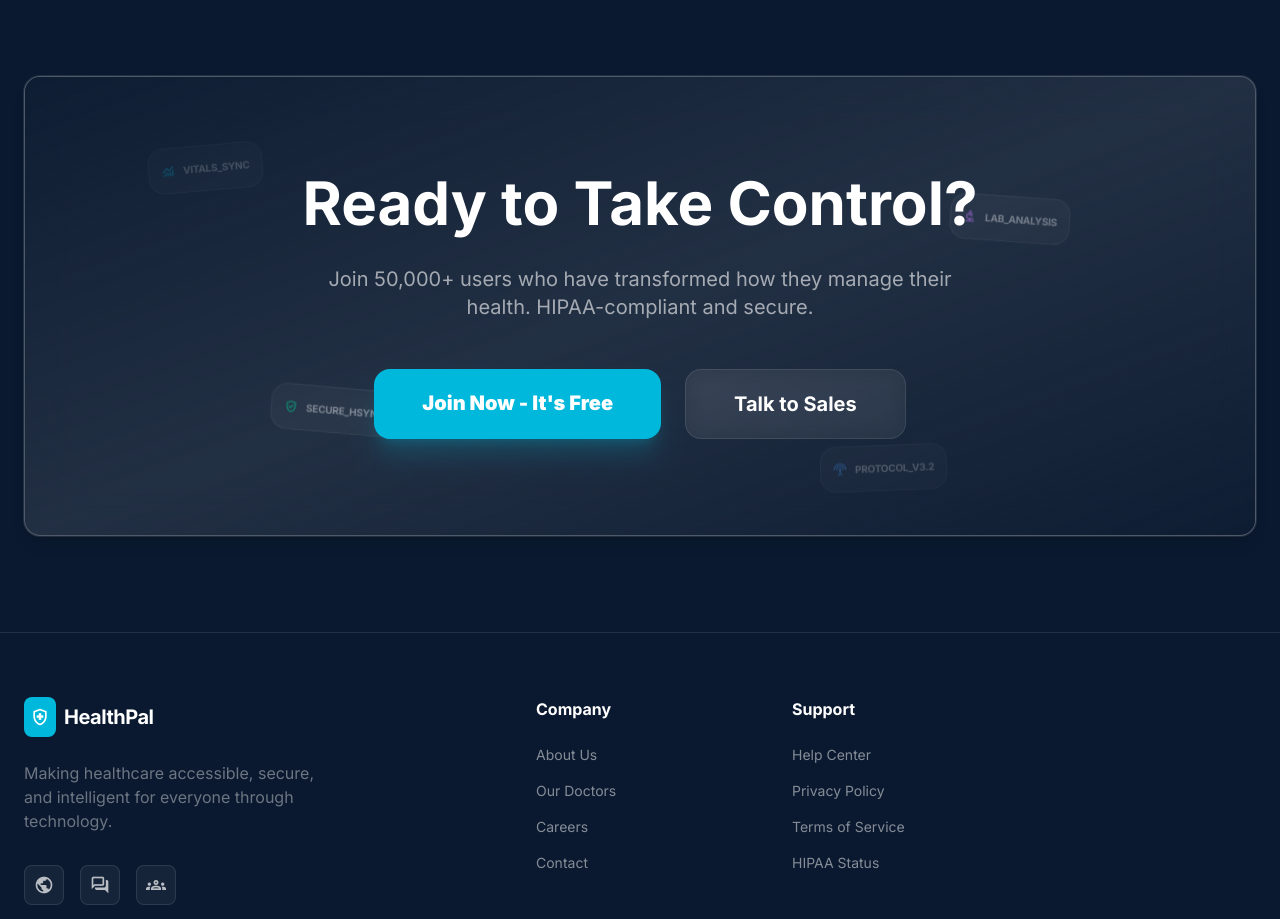
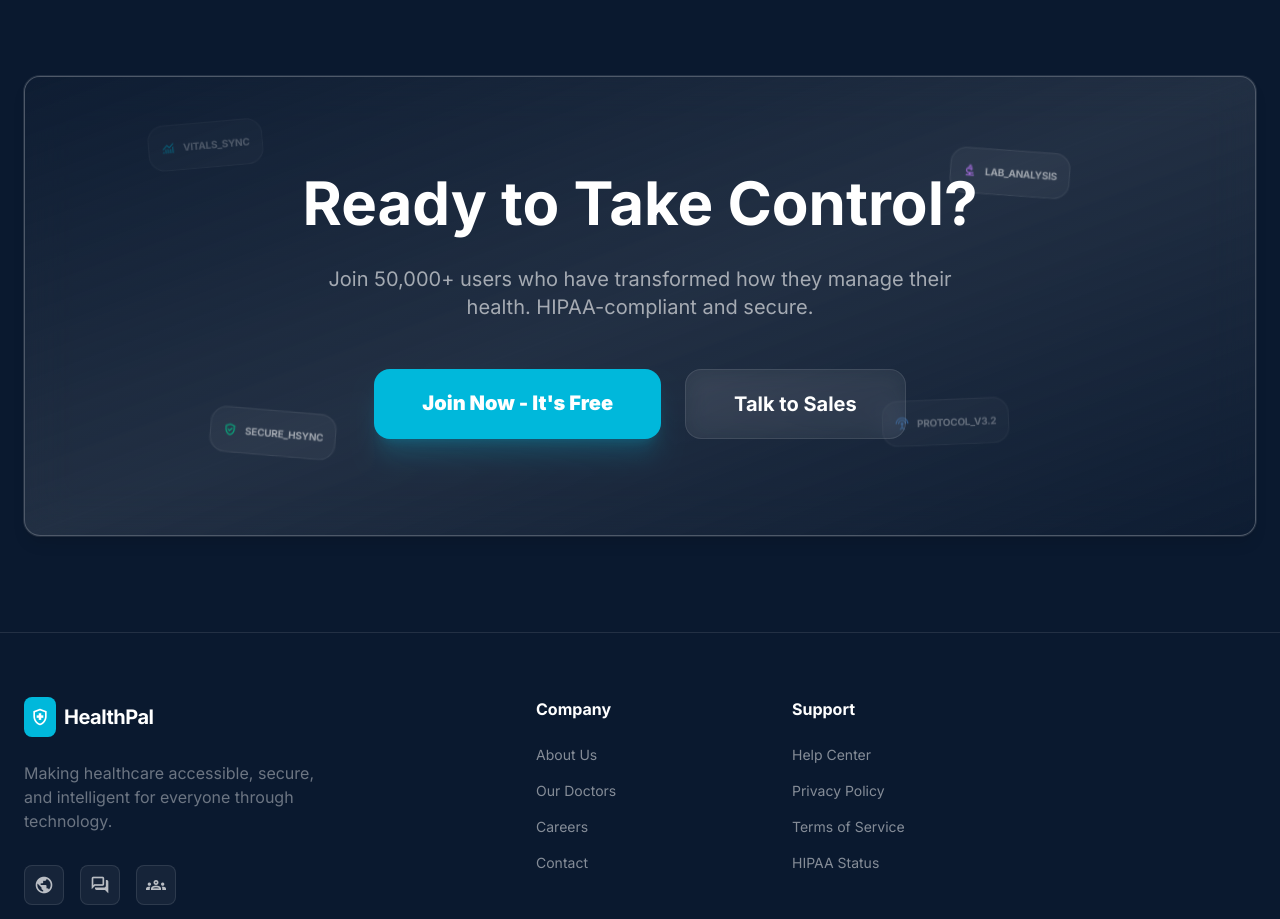
Before and after one commit to Precious169/HealthPal, a Next.js app: page / in a window 1280 px wide. Shown: the part 2060-2979 px from the top of the page. Built offline with nearby package versions, Linux system fonts and the light colour scheme.

Commit message:
Fix Vercel deployment and landing page CTA z-index

```diff
--- a/app/page.tsx
+++ b/app/page.tsx
@@ -235,8 +235,8 @@ export default function Home() {
               </div>
 
               {/* Floating Medical Cards */}
-              <div className="absolute top-[15%] left-[5%] md:left-[10%] animate-float opacity-30 md:opacity-60 z-0" style={{ animationDelay: '0s' }}>
-                <div className="bg-white/5 backdrop-blur-xl border border-white/10 p-3 rounded-2xl rotate-[-5deg]">
+              <div className="absolute top-[10%] left-[5%] md:left-[10%] animate-float opacity-40 md:opacity-80 z-[-1]" style={{ animationDelay: '0s' }}>
+                <div className="bg-white/5 backdrop-blur-2xl border border-white/10 p-3 rounded-2xl rotate-[-5deg]">
                   <div className="flex items-center gap-2">
                     <span className="material-symbols-outlined text-cyan-400 !text-sm">monitoring</span>
                     <span className="text-[10px] font-bold tracking-tight text-white/70">VITALS_SYNC</span>
@@ -244,8 +244,8 @@ export default function Home() {
                 </div>
               </div>
 
-              <div className="absolute bottom-[20%] left-[8%] md:left-[20%] animate-float opacity-30 md:opacity-60 z-0" style={{ animationDelay: '4s' }}>
-                <div className="bg-white/5 backdrop-blur-xl border border-white/10 p-3 rounded-2xl rotate-[3deg]">
+              <div className="absolute bottom-[15%] left-[5%] md:left-[15%] animate-float opacity-40 md:opacity-80 z-[-1]" style={{ animationDelay: '4s' }}>
+                <div className="bg-white/5 backdrop-blur-2xl border border-white/10 p-3 rounded-2xl rotate-[3deg]">
                   <div className="flex items-center gap-2">
                     <span className="material-symbols-outlined text-emerald-400 !text-sm">verified_user</span>
                     <span className="text-[10px] font-bold tracking-tight text-white/70">SECURE_HSYNC</span>
@@ -253,8 +253,8 @@ export default function Home() {
                 </div>
               </div>
 
-              <div className="absolute top-[25%] right-[5%] md:right-[15%] animate-float opacity-30 md:opacity-60 z-0" style={{ animationDelay: '2s' }}>
-                <div className="bg-white/5 backdrop-blur-xl border border-white/10 p-3 rounded-2xl rotate-[5deg]">
+              <div className="absolute top-[15%] right-[5%] md:right-[15%] animate-float opacity-40 md:opacity-80 z-[-1]" style={{ animationDelay: '2s' }}>
+                <div className="bg-white/5 backdrop-blur-2xl border border-white/10 p-3 rounded-2xl rotate-[5deg]">
                   <div className="flex items-center gap-2">
                     <span className="material-symbols-outlined text-purple-400 !text-sm">biotech</span>
                     <span className="text-[10px] font-bold tracking-tight text-white/70">LAB_ANALYSIS</span>
@@ -262,8 +262,8 @@ export default function Home() {
                 </div>
               </div>
 
-              <div className="absolute bottom-[10%] right-[10%] md:right-[25%] animate-float opacity-30 md:opacity-60 z-0" style={{ animationDelay: '1s' }}>
-                <div className="bg-white/5 backdrop-blur-xl border border-white/10 p-3 rounded-2xl rotate-[-2deg]">
+              <div className="absolute bottom-[20%] right-[5%] md:right-[20%] animate-float opacity-40 md:opacity-80 z-[-1]" style={{ animationDelay: '1s' }}>
+                <div className="bg-white/5 backdrop-blur-2xl border border-white/10 p-3 rounded-2xl rotate-[-2deg]">
                   <div className="flex items-center gap-2">
                     <span className="material-symbols-outlined text-blue-400 !text-sm">settings_input_antenna</span>
                     <span className="text-[10px] font-bold tracking-tight text-white/70">PROTOCOL_V3.2</span>
```
Also changed, not shown: package.json (+10 -7 lines).
